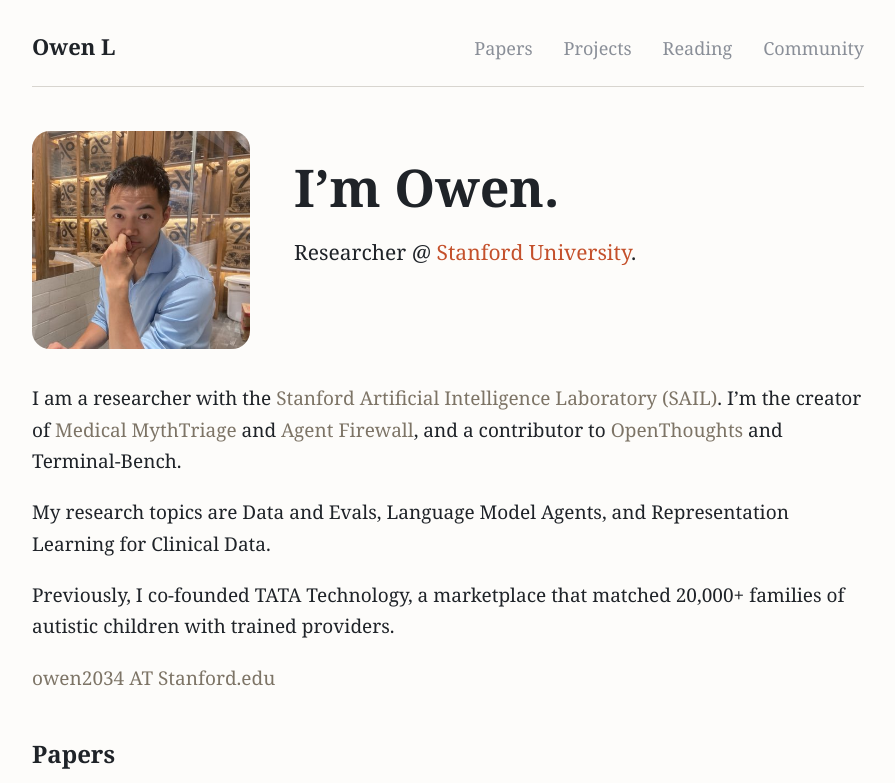
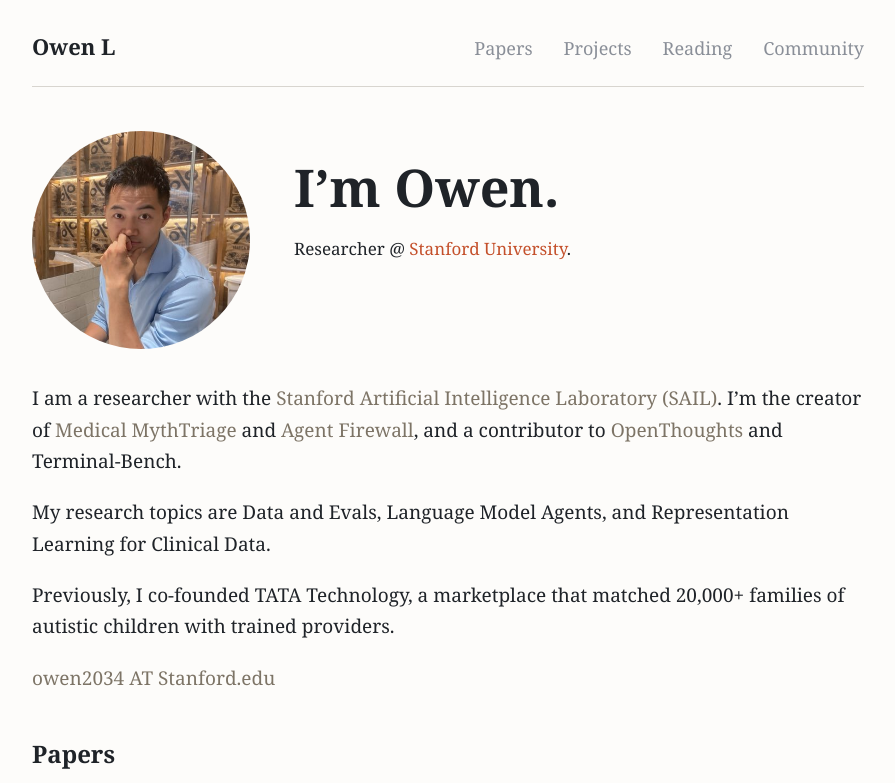
Before and after one commit to owenyliu/owenyliu.github.io, a plain HTML site: page index.html in a window 1280 px wide. Shown: the top 783 px of the page, without its empty margins (192-1087 px from the left). Drawn offline with Linux system fonts and the light colour scheme.

Commit message:
Homepage: circular photo, smaller researcher line

```diff
--- a/index.html
+++ b/index.html
@@ -24,9 +24,9 @@
   .rule { border: none; border-top: 1px solid #d8d5cf; margin: 22px 0 44px; }
   /* hero */
   .hero { display: flex; gap: 44px; align-items: flex-start; margin-bottom: 34px; }
-  .photo { width: 218px; height: 218px; border-radius: 18px; object-fit: cover; object-position: center; flex: none; }
+  .photo { width: 218px; height: 218px; border-radius: 50%; object-fit: cover; object-position: center; flex: none; }
   .hero h1 { font-size: 52px; font-weight: 700; margin: 26px 0 18px; line-height: 1.15; }
-  .hero .sub { font-size: 21px; margin: 0; }
+  .hero .sub { font-size: 17px; margin: 0; }
   .accent { color: #c4502b; }
   p { margin: 0 0 20px; }
   a { color: #7d7466; text-decoration: none; }
```
